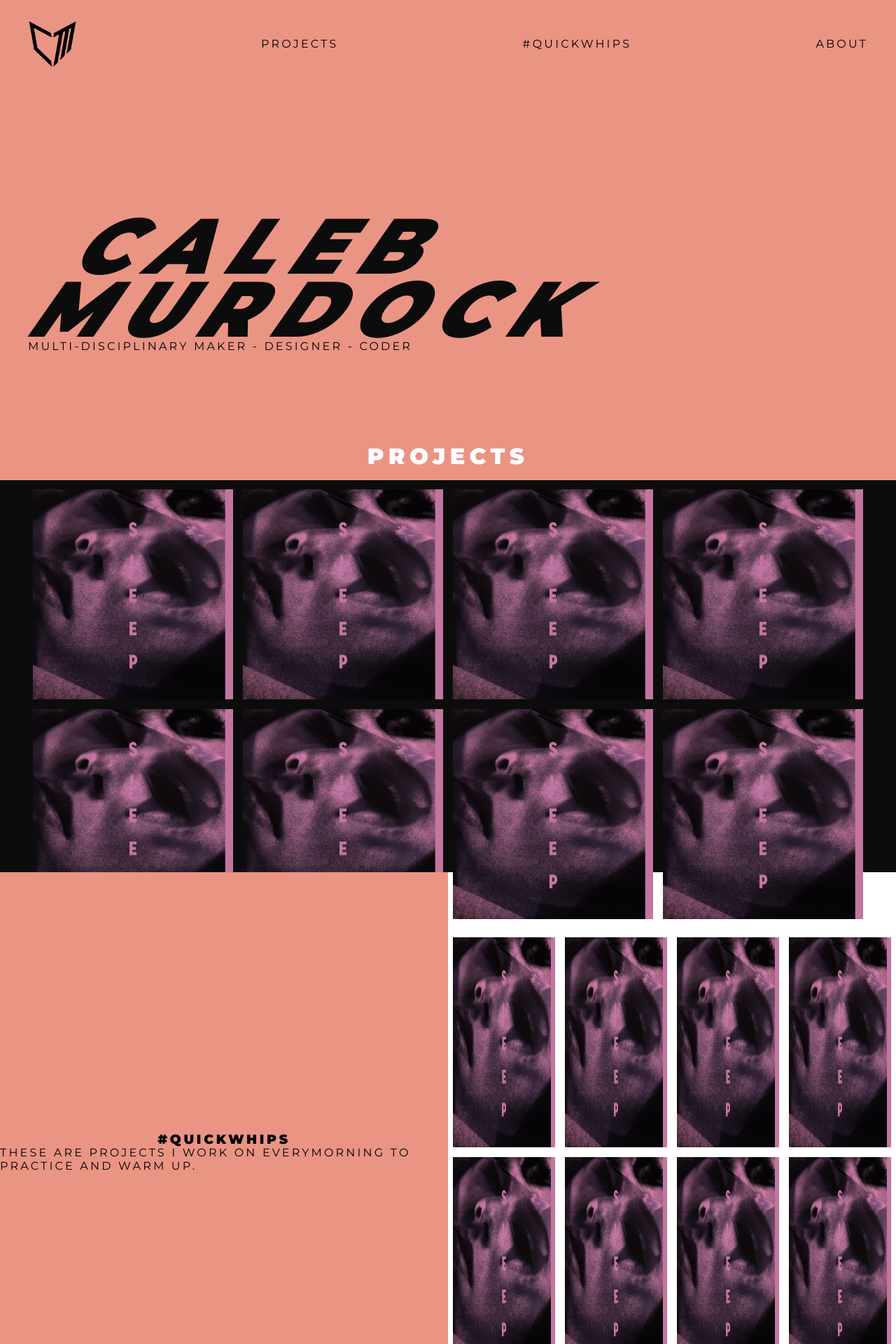
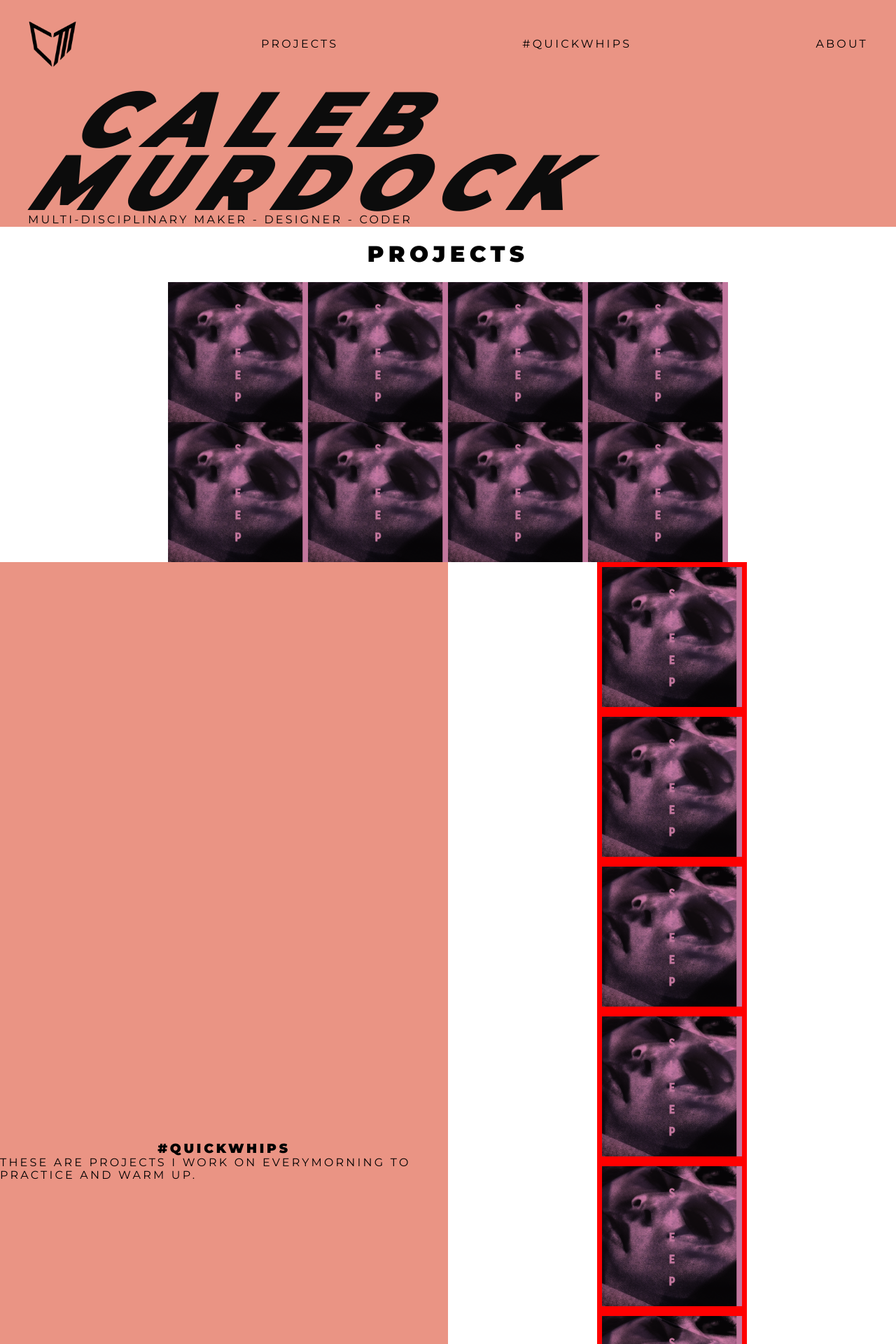
Before and after one commit to MurdockC/portfolio-2018-v4, a PHP site: page / in a window 1280 px wide. Shown: the top 1920 px of the page at 70% size. Run offline with PHP 8.4, Linux system fonts and the light colour scheme; data that the repository does not hold is empty; some libraries are stand-ins or nearby versions.

Commit message:
changed the gallery image sizes for responive image grid

```diff
--- a/assets/css/main.scss
+++ b/assets/css/main.scss
@@ -158,35 +158,44 @@
   max-height: 70px;
   width: auto;
 }
+
+.gallery-projects {
+
+}
+
 .gallery {
-  width: 100%;
-  grid-template-columns: repeat(4, 1fr);
-  overflow: none;
-  justify-content: space-between;
-  color: white;
+ background-color: red;
+ flex-wrap: wrap;
+ min-height: 400px;
+ max-width: 800px;
+ @include for-phone-only {
+  min-height: 200px;
+  max-width: 400px;
+  height: 200px;
+  width: 400px;
+ }
 }
 
 .gallery_item {
-  img {
-    height: 300px;
-    width: 300px;
-  }
+ display: flex;
+ justify-content: center;
+ align-items: center;
+width: 200px;
+height:200px;
+@include for-phone-only {
+ width: 25%;
+ height: 50%;
+}
+img {
+ height: 100%;
+ width: 100%;
+}
 }
 
-.gallery-projects, .about, .header {
-  height: 70vh;
-  @include for-phone-only {
-    height: auto;
-  }
+.gallery-section {
+ flex: 1 0 auto;
 }
 
-.quickwhips {
-  height: 100vh;
-  @include for-phone-only {
-    height: auto;
-    flex-direction: column;
-  }
-}
 
 .quickwhips-column {
   flex: 1 0 auto;
--- a/index.php
+++ b/index.php
@@ -13,18 +13,18 @@
 			</div>
 		</div>
 	</section>
-	<section class="gallery-projects flex bg-d  jc--c w-f">
-		<div class="flex column  ai--c jc--c w-1200">
-				<h1 class="txt-w">Projects</h1>
-				<div class="grid gallery ">
-					<div class="flex gallery_item gallery_item_1 m-s"><img src="assets/images/dist/weirrd.jpg" alt="gallery image"></div>
-					<div class="flex gallery_item gallery_item_2 m-s"><img src="assets/images/dist/weirrd.jpg" alt="gallery image"></div>
-					<div class="flex gallery_item gallery_item_3 m-s"><img src="assets/images/dist/weirrd.jpg" alt="gallery image"></div>
-					<div class="flex gallery_item gallery_item_4 m-s"><img src="assets/images/dist/weirrd.jpg" alt="gallery image"></div>
-					<div class="flex gallery_item gallery_item_5 m-s"><img src="assets/images/dist/weirrd.jpg" alt="gallery image"></div>
-					<div class="flex gallery_item gallery_item_6 m-s"><img src="assets/images/dist/weirrd.jpg" alt="gallery image"></div>
-					<div class="flex gallery_item gallery_item_7 m-s"><img src="assets/images/dist/weirrd.jpg" alt="gallery image"></div>
-					<div class="flex gallery_item gallery_item_8 m-s"><img src="assets/images/dist/weirrd.jpg" alt="gallery image"></div>
+	<section class="flex w-f column jc--c ai--c gallery-section">
+ <div class="gallery-projects flex w-1200 column jc--c ai--c">
+				 <h1 class="">Projects</h1>
+ 				<div class="gallery flex ai--c jc--c ">
+  					<div class="gallery_item gallery_item_1 "><img src="assets/images/dist/weirrd.jpg" alt="gallery image"></div>
+  					<div class="gallery_item gallery_item_2"><img src="assets/images/dist/weirrd.jpg" alt="gallery image"></div>
+  					<div class="gallery_item gallery_item_3"><img src="assets/images/dist/weirrd.jpg" alt="gallery image"></div>
+  					<div class="gallery_item gallery_item_4"><img src="assets/images/dist/weirrd.jpg" alt="gallery image"></div>
+  					<div class="gallery_item gallery_item_5"><img src="assets/images/dist/weirrd.jpg" alt="gallery image"></div>
+  					<div class="gallery_item gallery_item_6"><img src="assets/images/dist/weirrd.jpg" alt="gallery image"></div>
+  					<div class="gallery_item gallery_item_7"><img src="assets/images/dist/weirrd.jpg" alt="gallery image"></div>
+  					<div class="gallery_item gallery_item_8"><img src="assets/images/dist/weirrd.jpg" alt="gallery image"></div>
  				</div>
     </div>
 	</section>
@@ -36,7 +36,7 @@
    <p>These are projects I work on everymorning to practice and warm up.</p>
   </div>
   <div class="flex column quickwhips-column bg-w jc--c ai--c">
-		<div class="gallery-whips grid gallery ">
+ 		<div class="grid gallery ">
   			<div class="flex gallery_item gallery_item_1 m-s"><img src="assets/images/dist/weirrd.jpg" alt="gallery image"></div>
   			<div class="flex gallery_item gallery_item_2 m-s"><img src="assets/images/dist/weirrd.jpg" alt="gallery image"></div>
   			<div class="flex gallery_item gallery_item_3 m-s"><img src="assets/images/dist/weirrd.jpg" alt="gallery image"></div>
```
Also changed, not shown: assets/css/main.css. Lines whose indentation alone changed are shown as unchanged.
